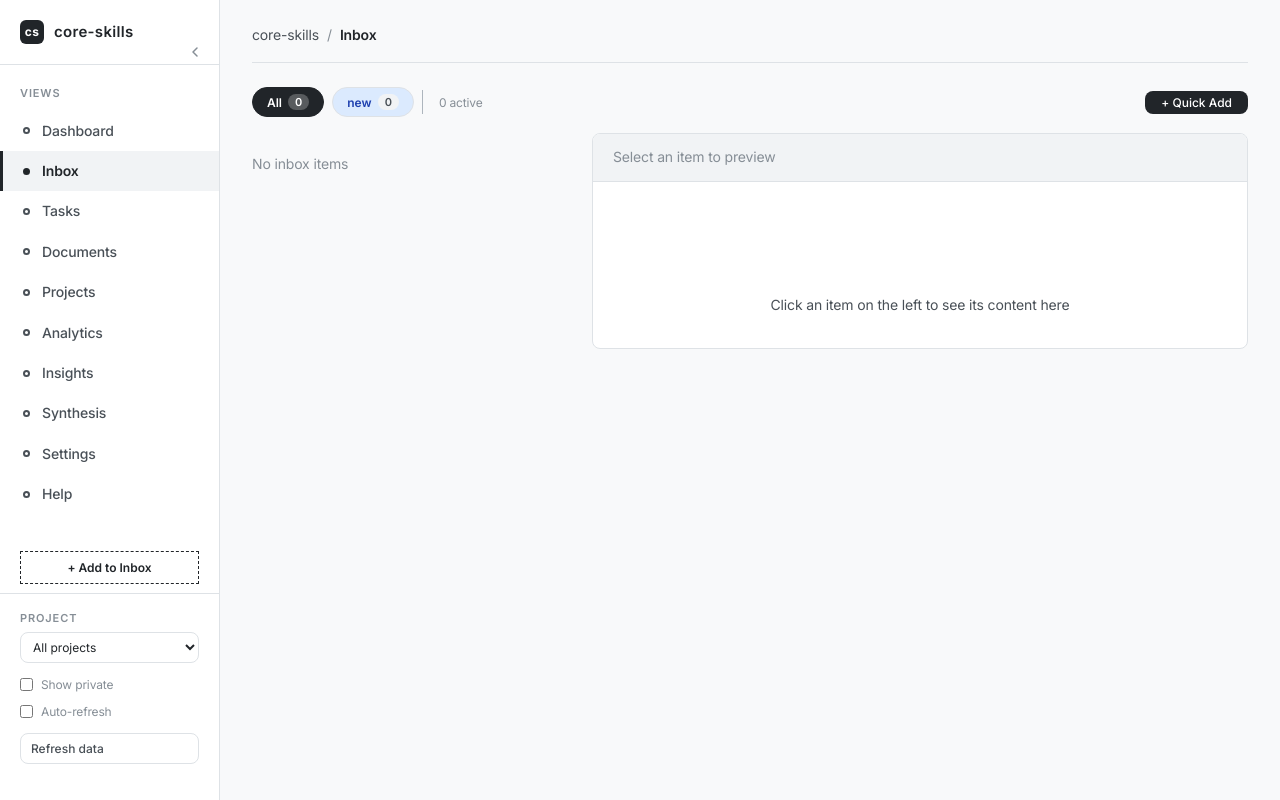
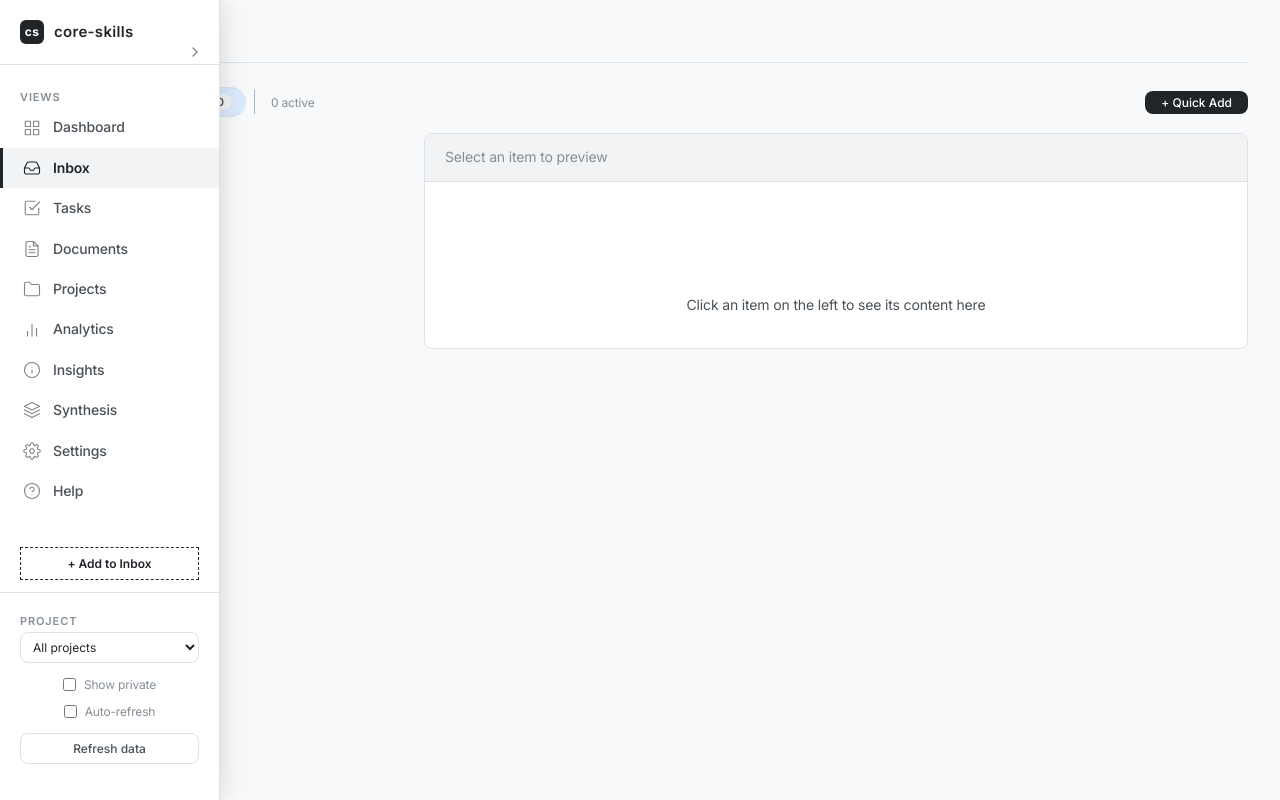
Before and after one commit to tandregbg/core-claude-skills-visualisation, a Flask app: page /inbox in a window 1280 px wide. Run offline with Flask 3, Linux system fonts and the light colour scheme; data that the repository does not hold is empty; some libraries are stand-ins or nearby versions.

Commit message:
feat: auto-collapsing sidebar with icons and hover expand
- Sidebar auto-collapses by default, shows only icons
- Expands on hover with smooth transition and shadow
- SVG icons for all nav items (dashboard, inbox, tasks, documents,
  projects, analytics, insights, synthesis, settings, help)
- Dashboard tasks card gets more height (min 300px)

Co-Authored-By: Claude Opus 4.6 <noreply@anthropic.com>

```diff
--- a/static/css/main.css
+++ b/static/css/main.css
@@ -697,6 +697,15 @@
 
 .content-stack #tasks-table-card {
     flex-shrink: 0;
+}
+
+#dashboard-tasks-card {
+    min-height: 300px;
+}
+
+#dashboard-tasks-card #dashboard-tasks-content {
+    max-height: 400px;
+    overflow-y: auto;
 }
 
 /* Tasks table in stacked layout */
--- a/static/js/main.js
+++ b/static/js/main.js
@@ -47,8 +47,9 @@ function initSidebarToggle() {
     const layout = document.querySelector('.app-layout');
     if (!btn || !sidebar) return;
 
-    // Restore saved state
-    if (sessionStorage.getItem('sidebar-collapsed') === 'true') {
+    // Default to collapsed (auto-collapse), expand on hover is handled by CSS
+    const savedState = sessionStorage.getItem('sidebar-collapsed');
+    if (savedState === null || savedState === 'true') {
         sidebar.classList.add('collapsed');
         if (layout) layout.classList.add('sidebar-collapsed');
     }
--- a/static/layout.css
+++ b/static/layout.css
@@ -139,6 +139,7 @@ body {
     font-weight: var(--cs-font-weight-medium);
     transition: all 0.15s ease;
     border-left: 3px solid transparent;
+    gap: var(--cs-spacing-md);
 }
 
 .nav-item:hover {
@@ -153,18 +154,14 @@ body {
     font-weight: var(--cs-font-weight-semibold);
 }
 
-.nav-item .dot {
-    width: 7px;
-    height: 7px;
-    border-radius: 50%;
-    border: 2px solid currentColor;
-    margin-right: var(--cs-spacing-md);
+.nav-icon {
     flex-shrink: 0;
+    opacity: 0.7;
 }
 
-.nav-item.active .dot {
-    background: var(--cs-action-primary-enabled);
-    border-color: var(--cs-action-primary-enabled);
+.nav-item:hover .nav-icon,
+.nav-item.active .nav-icon {
+    opacity: 1;
 }
 
 /* Sidebar add button */
@@ -465,7 +462,7 @@ body {
 
 .sidebar.collapsed .sidebar-brand h1 span:not(.logo),
 .sidebar.collapsed .nav-section-label,
-.sidebar.collapsed .nav-item span:not(.dot),
+.sidebar.collapsed .nav-item > span,
 .sidebar.collapsed .sidebar-controls label span,
 .sidebar.collapsed .sidebar-control-label,
 .sidebar.collapsed .sidebar-controls select,
@@ -482,10 +479,7 @@ body {
     justify-content: center;
     padding: var(--cs-spacing-md);
     border-left-width: 0;
-}
-
-.sidebar.collapsed .nav-item .dot {
-    margin-right: 0;
+    gap: 0;
 }
 
 .sidebar.collapsed .sidebar-controls {
--- a/templates/base.html
+++ b/templates/base.html
@@ -33,43 +33,43 @@
             <div class="nav-section">
                 <div class="nav-section-label">Views</div>
                 <a href="/" class="nav-item" data-page="index">
-                    <span class="dot"></span>
+                    <svg class="nav-icon" width="18" height="18" viewBox="0 0 24 24" fill="none" stroke="currentColor" stroke-width="1.5" stroke-linecap="round" stroke-linejoin="round"><rect x="3" y="3" width="7" height="7"/><rect x="14" y="3" width="7" height="7"/><rect x="3" y="14" width="7" height="7"/><rect x="14" y="14" width="7" height="7"/></svg>
                     <span>Dashboard</span>
                 </a>
                 <a href="/inbox" class="nav-item" data-page="inbox">
-                    <span class="dot"></span>
+                    <svg class="nav-icon" width="18" height="18" viewBox="0 0 24 24" fill="none" stroke="currentColor" stroke-width="1.5" stroke-linecap="round" stroke-linejoin="round"><polyline points="22 12 16 12 14 15 10 15 8 12 2 12"/><path d="M5.45 5.11L2 12v6a2 2 0 002 2h16a2 2 0 002-2v-6l-3.45-6.89A2 2 0 0016.76 4H7.24a2 2 0 00-1.79 1.11z"/></svg>
                     <span>Inbox <span class="nav-badge" id="inbox-nav-badge" style="display:none;"></span></span>
                 </a>
                 <a href="/tasks" class="nav-item" data-page="tasks">
-                    <span class="dot"></span>
+                    <svg class="nav-icon" width="18" height="18" viewBox="0 0 24 24" fill="none" stroke="currentColor" stroke-width="1.5" stroke-linecap="round" stroke-linejoin="round"><path d="M9 11l3 3L22 4"/><path d="M21 12v7a2 2 0 01-2 2H5a2 2 0 01-2-2V5a2 2 0 012-2h11"/></svg>
                     <span>Tasks</span>
                 </a>
                 <a href="/documents" class="nav-item" data-page="documents">
-                    <span class="dot"></span>
+                    <svg class="nav-icon" width="18" height="18" viewBox="0 0 24 24" fill="none" stroke="currentColor" stroke-width="1.5" stroke-linecap="round" stroke-linejoin="round"><path d="M14 2H6a2 2 0 00-2 2v16a2 2 0 002 2h12a2 2 0 002-2V8z"/><polyline points="14 2 14 8 20 8"/><line x1="16" y1="13" x2="8" y2="13"/><line x1="16" y1="17" x2="8" y2="17"/><polyline points="10 9 9 9 8 9"/></svg>
                     <span>Documents</span>
                 </a>
                 <a href="/projects" class="nav-item" data-page="projects">
-                    <span class="dot"></span>
+                    <svg class="nav-icon" width="18" height="18" viewBox="0 0 24 24" fill="none" stroke="currentColor" stroke-width="1.5" stroke-linecap="round" stroke-linejoin="round"><path d="M22 19a2 2 0 01-2 2H4a2 2 0 01-2-2V5a2 2 0 012-2h5l2 3h9a2 2 0 012 2z"/></svg>
                     <span>Projects</span>
                 </a>
                 <a href="/activity" class="nav-item" data-page="activity">
-                    <span class="dot"></span>
+                    <svg class="nav-icon" width="18" height="18" viewBox="0 0 24 24" fill="none" stroke="currentColor" stroke-width="1.5" stroke-linecap="round" stroke-linejoin="round"><line x1="18" y1="20" x2="18" y2="10"/><line x1="12" y1="20" x2="12" y2="4"/><line x1="6" y1="20" x2="6" y2="14"/></svg>
                     <span>Analytics</span>
                 </a>
                 <a href="/insights" class="nav-item" data-page="insights">
-                    <span class="dot"></span>
+                    <svg class="nav-icon" width="18" height="18" viewBox="0 0 24 24" fill="none" stroke="currentColor" stroke-width="1.5" stroke-linecap="round" stroke-linejoin="round"><circle cx="12" cy="12" r="10"/><line x1="12" y1="16" x2="12" y2="12"/><line x1="12" y1="8" x2="12.01" y2="8"/></svg>
                     <span>Insights</span>
                 </a>
                 <a href="/synthesis" class="nav-item" data-page="synthesis">
-                    <span class="dot"></span>
+                    <svg class="nav-icon" width="18" height="18" viewBox="0 0 24 24" fill="none" stroke="currentColor" stroke-width="1.5" stroke-linecap="round" stroke-linejoin="round"><polygon points="12 2 2 7 12 12 22 7 12 2"/><polyline points="2 17 12 22 22 17"/><polyline points="2 12 12 17 22 12"/></svg>
                     <span>Synthesis</span>
                 </a>
                 <a href="/settings" class="nav-item" data-page="settings">
-                    <span class="dot"></span>
+                    <svg class="nav-icon" width="18" height="18" viewBox="0 0 24 24" fill="none" stroke="currentColor" stroke-width="1.5" stroke-linecap="round" stroke-linejoin="round"><circle cx="12" cy="12" r="3"/><path d="M19.4 15a1.65 1.65 0 00.33 1.82l.06.06a2 2 0 010 2.83 2 2 0 01-2.83 0l-.06-.06a1.65 1.65 0 00-1.82-.33 1.65 1.65 0 00-1 1.51V21a2 2 0 01-4 0v-.09A1.65 1.65 0 009 19.4a1.65 1.65 0 00-1.82.33l-.06.06a2 2 0 01-2.83-2.83l.06-.06A1.65 1.65 0 004.68 15a1.65 1.65 0 00-1.51-1H3a2 2 0 010-4h.09A1.65 1.65 0 004.6 9a1.65 1.65 0 00-.33-1.82l-.06-.06a2 2 0 012.83-2.83l.06.06A1.65 1.65 0 009 4.68a1.65 1.65 0 001-1.51V3a2 2 0 014 0v.09a1.65 1.65 0 001 1.51 1.65 1.65 0 001.82-.33l.06-.06a2 2 0 012.83 2.83l-.06.06A1.65 1.65 0 0019.4 9a1.65 1.65 0 001.51 1H21a2 2 0 010 4h-.09a1.65 1.65 0 00-1.51 1z"/></svg>
                     <span>Settings</span>
                 </a>
                 <a href="/help" class="nav-item" data-page="help">
-                    <span class="dot"></span>
+                    <svg class="nav-icon" width="18" height="18" viewBox="0 0 24 24" fill="none" stroke="currentColor" stroke-width="1.5" stroke-linecap="round" stroke-linejoin="round"><circle cx="12" cy="12" r="10"/><path d="M9.09 9a3 3 0 015.83 1c0 2-3 3-3 3"/><line x1="12" y1="17" x2="12.01" y2="17"/></svg>
                     <span>Help</span>
                 </a>
             </div>
```
Also changed, not shown: other parts of static/layout.css (+47 -6 lines).
